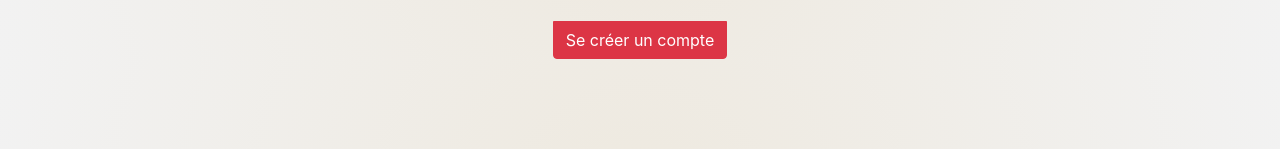
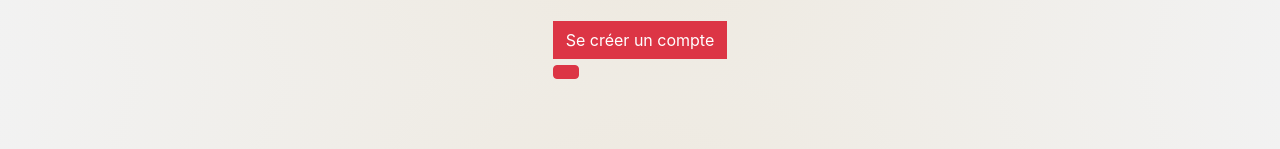
Before and after one commit to MasterFiyeur/meeting-app-for-students, a React (Create React App) app: page / in a window 1280 px wide. Shown: the part 255-404 px from the top of the page. Built offline with nearby package versions, Linux system fonts and the light colour scheme.

Commit message:
creation match

```diff
--- a/src/Accueil/Acceuil.js
+++ b/src/Accueil/Acceuil.js
@@ -4,6 +4,7 @@ import { NavLink } from 'react-router-dom';
 
 import Login from './Login'
 import Register from './Register'
+import NewMatch from '../messagerie/newMatch';
 
 class Accueil extends Component{
     constructor(props) {
@@ -47,6 +48,7 @@ class Accueil extends Component{
                         <button className="btn btn-danger" onClick={etat => this.changeShow(1)}>Se connecter</button>
                         <br/>
                         <button className="btn btn-danger" onClick={etat => this.changeShow(2)}>Se créer un compte</button>
+                        <NewMatch />
                     </div>
                 }
                 {/* show = 1 -> on affiche Login */}
--- /dev/null
+++ b/src/messagerie/newMatch.js
@@ -0,0 +1,46 @@
+import React, { Component } from 'react';
+
+import {URL_API} from '../App';
+
+class NewMatch extends Component{
+	constructor(props){
+		super(props);
+	}
+	createMatch(event){
+		event.preventDefault();
+		const axios = require('axios');  //Requêtes HTTP
+		let formdata = new FormData();
+		formdata.append("id1","41");
+		formdata.append("id2","42");
+        const url = URL_API+'newDisc.php';
+        axios.post(url,formdata)
+        .then(res => {
+            console.log("Réponse newUser: "+res.data);
+            if(res.data=='1'){
+              this.setState({
+                alertClass:"alert-primary",
+                alertMessage: "discution créé avec succès !",
+                etape:1
+              });
+              this.setState({alertShow: true});
+            }else{
+              console.error('Problème dans le retour de l\'API/newUser.');
+            }
+          })
+        .catch(err => {
+            console.log(err);
+          });
+	}
+
+	render(){
+		return(
+			<div>
+				<button className="btn btn-danger" onClick={event => this.createMatch(event)}></button>
+			</div>
+		)
+	}
+
+
+}
+
+export default NewMatch;
```
Also changed, not shown: 1 other file (tests, documents, lock files or other folders).
